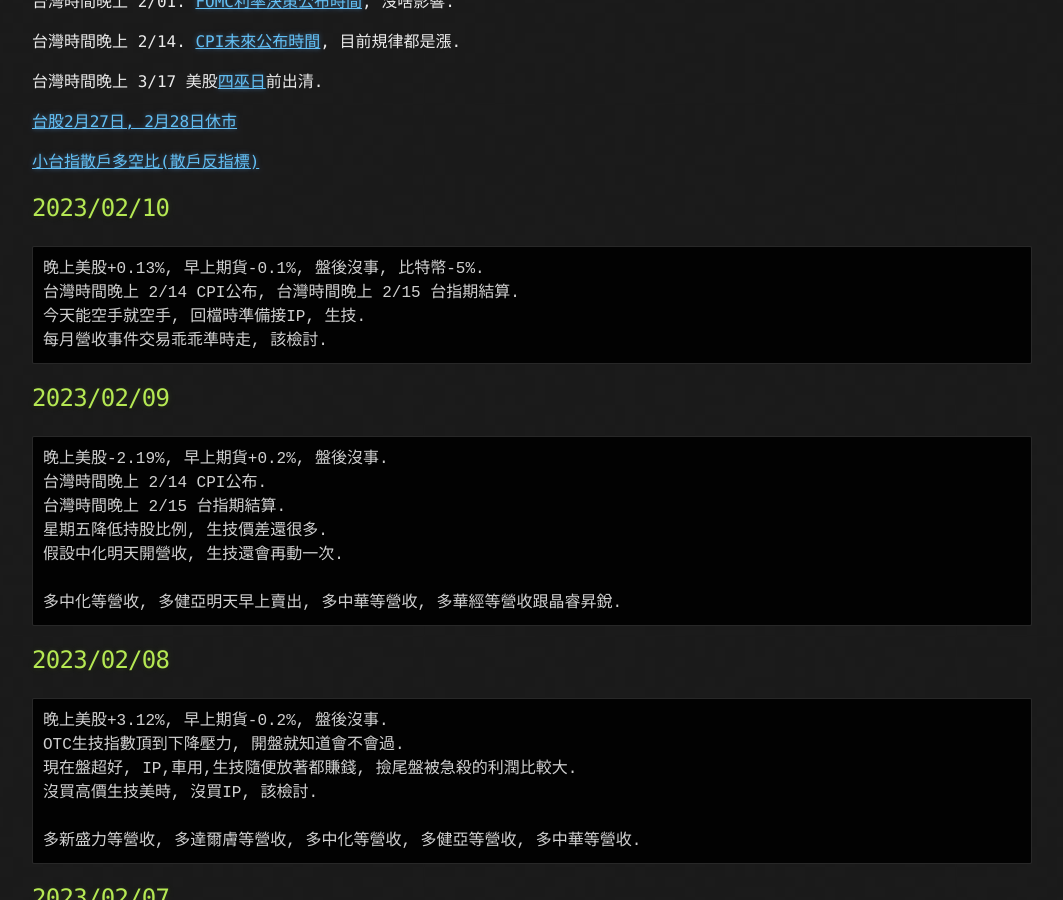
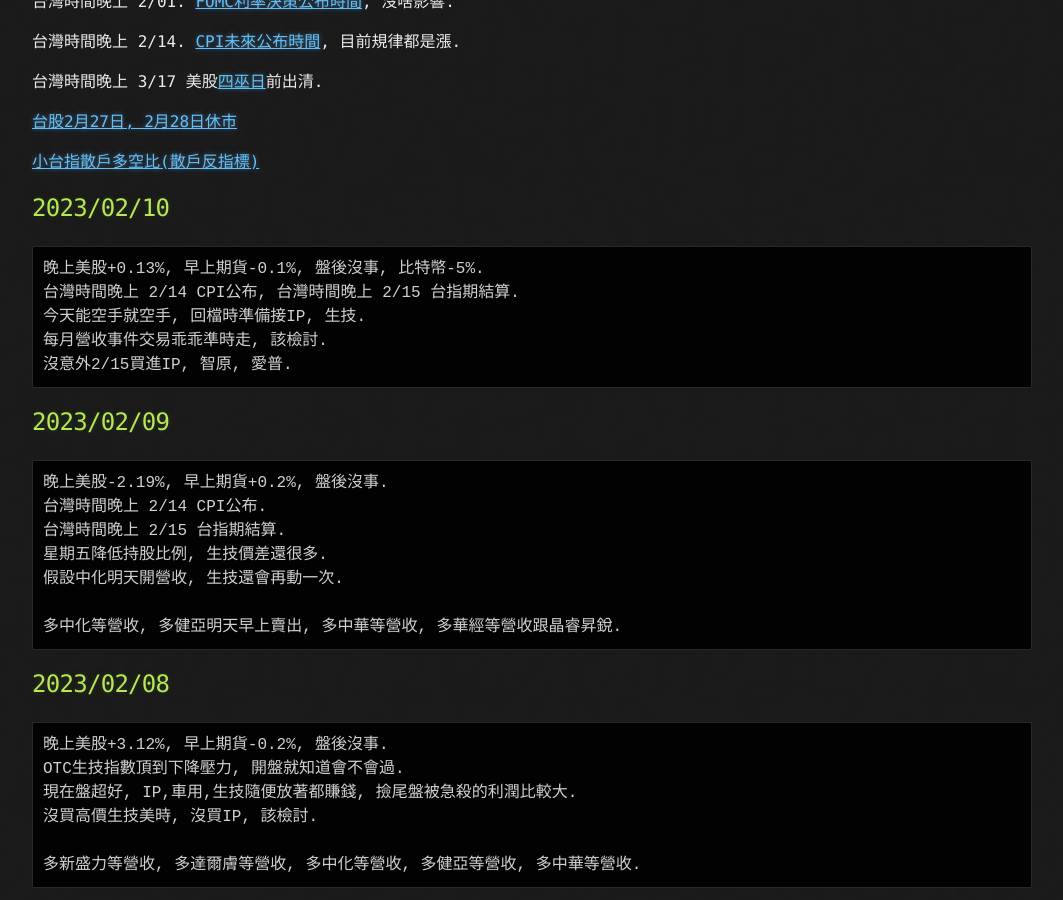
Before and after one commit to lepg5487/Stock_God, a Jekyll site: the page built from index.md, in a window 1280 px wide and 900 px high, scrolled down 428 px. Shown: the whole window, without its empty margins (108-1171 px from the left). Built offline with Jekyll 4.4.1, drawn with Linux system fonts in a browser that asks for light colours; our own code applies the rules of GitHub Pages for plain Markdown files.

Commit message:
Update index.md

````diff
--- a/index.md
+++ b/index.md
@@ -26,6 +26,7 @@
 台灣時間晚上 2/14 CPI公布, 台灣時間晚上 2/15 台指期結算.
 今天能空手就空手, 回檔時準備接IP, 生技.
 每月營收事件交易乖乖準時走, 該檢討.
+沒意外2/15買進IP, 智原, 愛普.
 ```
 
 ## 2023/02/09
````
